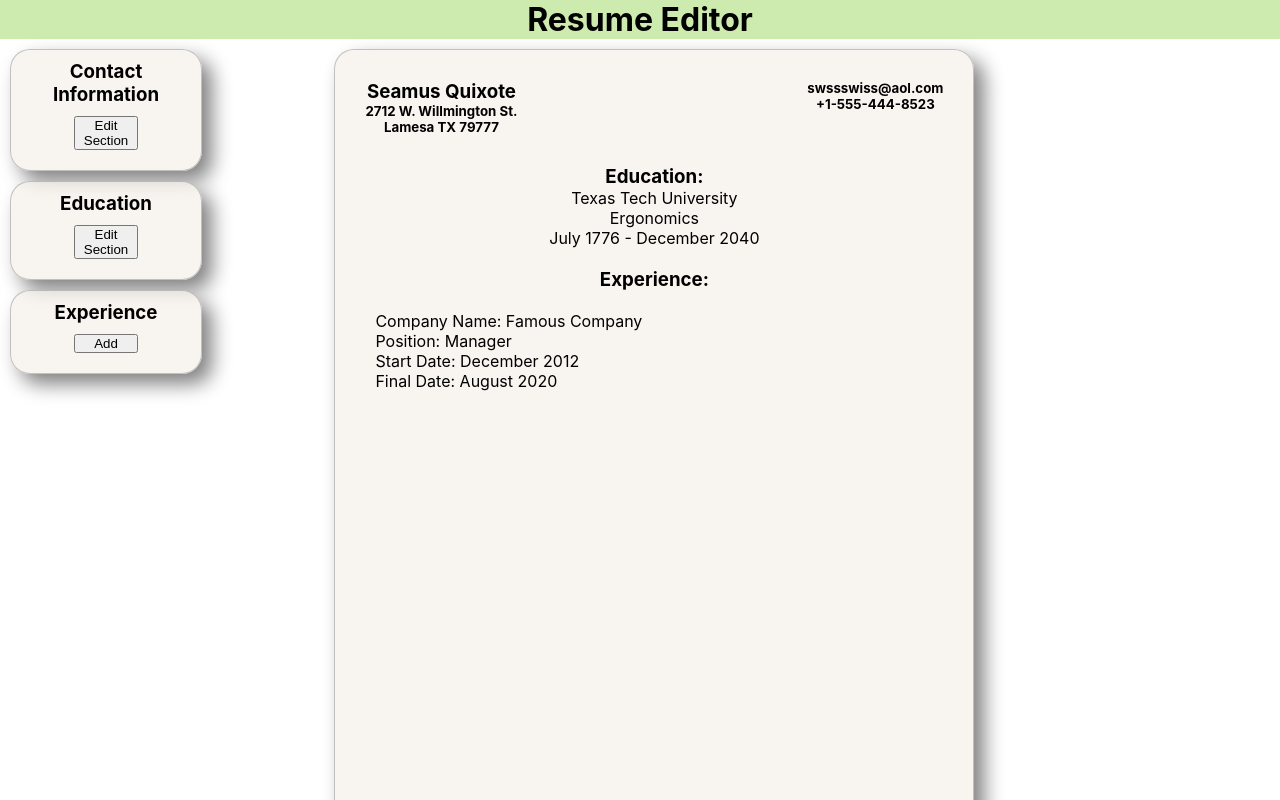
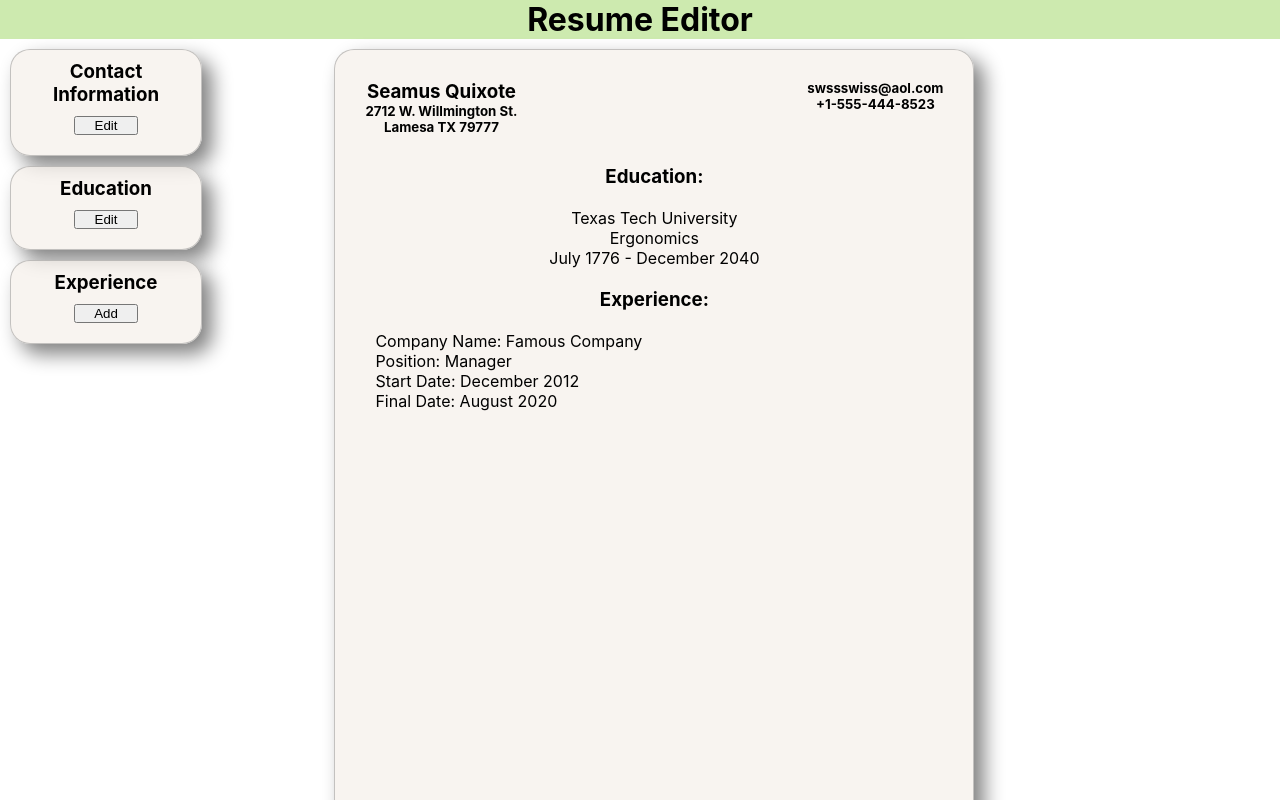
Before and after one commit to SalamanderCtesiphon/resume-app, a React (Create React App) app: page / in a window 1280 px wide. Shown: the top 800 px of the page. Built offline with nearby package versions, Linux system fonts and the light colour scheme.

Commit message:
small styling changes

```diff
--- a/src/App.css
+++ b/src/App.css
@@ -86,3 +86,7 @@ input {
   align-items: flex-start;
   margin: 20px;
 }
+
+.eduInfo {
+  margin: 20px;
+}
--- a/src/App.js
+++ b/src/App.js
@@ -134,10 +134,14 @@ function App(props) {
           </div>
         </div>
         <div className="educationSection">
-          <h3>Education: </h3>
-          <p>{schoolName}</p>
-          <p>{fieldOfStudy}</p>
-          <p>{startDate}{' '}-{' '}{completeDate}</p>
+          <div className="wrapper">
+            <h3>Education: </h3>
+            <div className="eduInfo">
+              <p>{schoolName}</p>
+              <p>{fieldOfStudy}</p>
+              <p>{startDate}{' '}-{' '}{completeDate}</p>
+            </div>
+          </div>
           <div className="wrapper">
             <h3>Experience:</h3>
             <div className="workHistory">
--- a/src/components/ContactInfo.jsx
+++ b/src/components/ContactInfo.jsx
@@ -28,7 +28,7 @@ const ContactInfo = ({
         <div className="contactForm">
             <h3>Contact Information</h3>
             {contactSubmit === true ? (
-                <button onClick={toggleContact}>Edit Section</button>
+                <button onClick={toggleContact}>Edit</button>
             ) : (
                 <form onSubmit={handleSubmit} className="contactInputs">
                 <label>First Name:</label>
--- a/src/components/Education.jsx
+++ b/src/components/Education.jsx
@@ -17,7 +17,7 @@ const Education = ({
     <div className='educationForm'>
         <h3>Education</h3>
         {educationSubmit === true ? (
-                <button onClick={toggleEducation}>Edit Section</button>
+                <button onClick={toggleEducation}>Edit</button>
             ) : (
             <form className='contactInputs' onSubmit={handleEducationSubmit}>
                 <label>School Name:</label>
```
